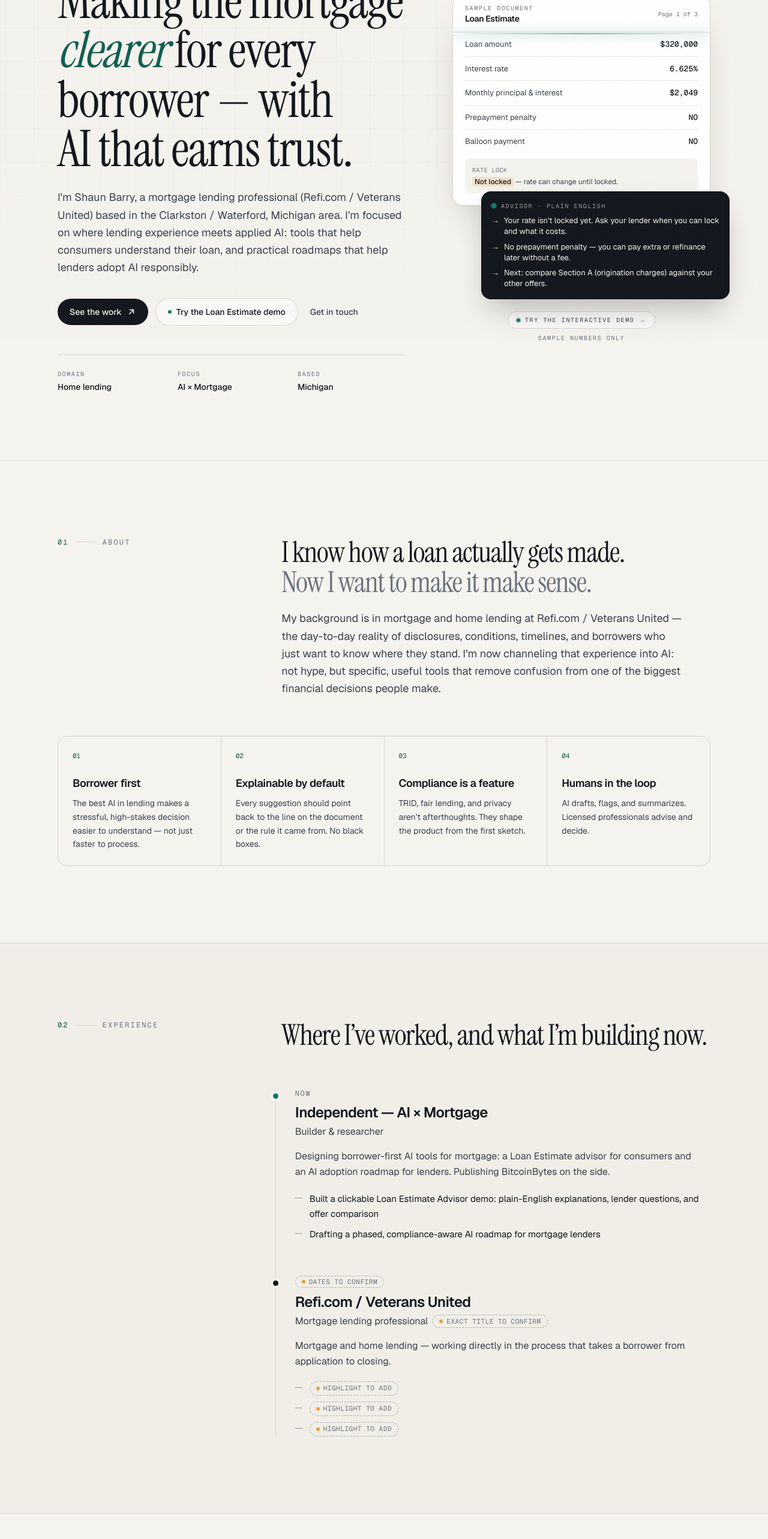
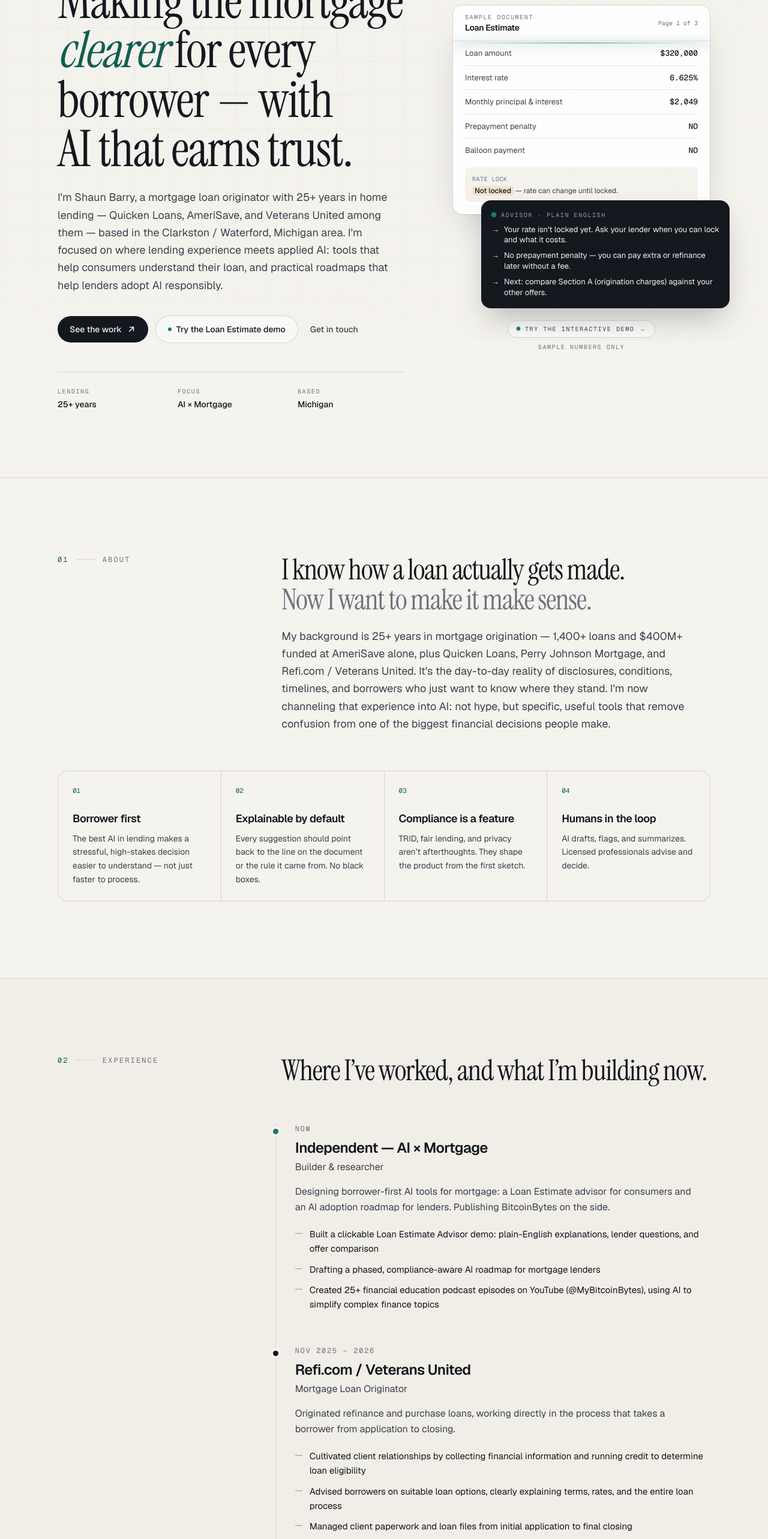
Before and after one commit to XBitcoinBytes/shaun-barry-portfolio, a Next.js app: page / in a window 1280 px wide. Shown: the part 234-2800 px from the top of the page at 60% size. Built offline with nearby package versions, Linux system fonts and the light colour scheme.

Commit message:
Fill portfolio from resume: experience, certs, YouTube, PDF

```diff
--- a/src/app/page.tsx
+++ b/src/app/page.tsx
@@ -66,7 +66,8 @@ export default function Home() {
                 className="reveal mt-6 max-w-xl text-lg leading-relaxed text-ink-2 text-pretty"
                 style={{ ["--d" as string]: "160ms" }}
               >
-                I&apos;m Shaun Barry, a mortgage lending professional (Refi.com / Veterans United) based in the{" "}
+                I&apos;m Shaun Barry, a mortgage loan originator with 25+ years in home lending — Quicken Loans,
+                AmeriSave, and Veterans United among them — based in the{" "}
                 {profile.location} area. I&apos;m focused on where lending experience meets applied AI: tools
                 that help consumers understand their loan, and practical roadmaps that help lenders adopt AI responsibly.
               </p>
@@ -96,8 +97,8 @@ export default function Home() {
                 style={{ ["--d" as string]: "320ms" }}
               >
                 <div>
-                  <dt className="font-mono text-[10px] uppercase tracking-[0.16em] text-muted">Domain</dt>
-                  <dd className="mt-1 text-sm font-medium">Home lending</dd>
+                  <dt className="font-mono text-[10px] uppercase tracking-[0.16em] text-muted">Lending</dt>
+                  <dd className="mt-1 text-sm font-medium">25+ years</dd>
                 </div>
                 <div>
                   <dt className="font-mono text-[10px] uppercase tracking-[0.16em] text-muted">Focus</dt>
@@ -128,7 +129,8 @@ export default function Home() {
               }
               intro={
                 <>
-                  My background is in mortgage and home lending at Refi.com / Veterans United — the day-to-day
+                  My background is 25+ years in mortgage origination — 1,400+ loans and $400M+ funded at AmeriSave
+                  alone, plus Quicken Loans, Perry Johnson Mortgage, and Refi.com / Veterans United. It&apos;s the day-to-day
                   reality of disclosures, conditions, timelines, and borrowers who just want to know where they
                   stand. I&apos;m now channeling that experience into AI: not hype, but specific, useful tools
                   that remove confusion from one of the biggest financial decisions people make.
@@ -180,6 +182,7 @@ export default function Home() {
                     )}
                   </p>
                   <p className="mt-4 max-w-2xl leading-relaxed text-ink-2">{r.summary}</p>
+                  {r.highlights.length > 0 && (
                   <ul className="mt-5 space-y-2.5">
                     {r.highlights.map((h, j) => (
                       <li key={j} className="flex gap-3 text-[15px] leading-relaxed">
@@ -188,6 +191,7 @@ export default function Home() {
                       </li>
                     ))}
                   </ul>
+                  )}
                 </li>
               ))}
             </ol>
@@ -294,7 +298,8 @@ export default function Home() {
                 </h3>
                 <p className="mt-4 leading-relaxed text-ink-2">
                   Sound, accurate, unbiased Bitcoin information in small, digestible pieces. A website with price
-                  alerts and a newsletter, plus a companion account on X.
+                  alerts and a newsletter, 25+ financial education podcast episodes on YouTube, and a daily
+                  companion account on X. Offline, I promote financial education through the Clarkston Bitcoin Meetup Group.
                 </p>
                 <div className="mt-6 rounded-2xl border border-line bg-paper/60 p-5">
                   <p className="font-mono text-[10px] uppercase tracking-[0.16em] text-muted">Editorial standard</p>
@@ -320,6 +325,14 @@ export default function Home() {
                     className="group inline-flex items-center gap-2 rounded-full border border-ink/15 px-4 py-2.5 text-sm font-medium transition-colors hover:border-ink/40"
                   >
                     @xbitcoinbytes on X <Arrow />
+                  </a>
+                  <a
+                    href={links.youtube}
+                    target="_blank"
+                    rel="noopener noreferrer"
+                    className="group inline-flex items-center gap-2 rounded-full border border-ink/15 px-4 py-2.5 text-sm font-medium transition-colors hover:border-ink/40"
+                  >
+                    YouTube · @MyBitcoinBytes <Arrow />
                   </a>
                 </div>
               </article>
@@ -381,6 +394,16 @@ export default function Home() {
                       <dt className="text-xs text-muted">{c.label}</dt>
                       <dd className="mt-1 text-[15px] font-medium">
                         {c.value ?? <ToConfirm>To add</ToConfirm>}
+                        {c.href ? (
+                          <a
+                            href={c.href}
+                            target="_blank"
+                            rel="noopener noreferrer"
+                            className="mt-1.5 block text-xs font-normal text-accent underline-offset-4 hover:underline"
+                          >
+                            View all on LinkedIn ↗
+                          </a>
+                        ) : null}
                       </dd>
                     </div>
                   ))}
--- a/src/content/profile.ts
+++ b/src/content/profile.ts
@@ -7,7 +7,7 @@
 export const profile = {
   name: "Shaun Barry",
   location: "Clarkston / Waterford, Michigan",
-  headline: "Mortgage lending professional building toward AI × mortgage.",
+  headline: "Mortgage loan originator with 25+ years in home lending, now building borrower-first AI for mortgage.",
   nmlsId: "30170",
   openTo: "Open to full-time, base-salary roles",
 
@@ -17,7 +17,7 @@ export const profile = {
   linkedin: "https://www.linkedin.com/in/barryshaun/" as string | null,
   github: null as string | null, // full URL once verified
   photo: null as string | null, // e.g. "/shaun.jpg" placed in /public
-  resumePdf: null as string | null, // e.g. "/Shaun-Barry-Resume.pdf" placed in /public
+  resumePdf: "/Shaun-Barry-Resume.pdf" as string | null,
 };
 
 export type Role = {
@@ -40,22 +40,79 @@ export const experience: Role[] = [
     highlights: [
       "Built a clickable Loan Estimate Advisor demo: plain-English explanations, lender questions, and offer comparison",
       "Drafting a phased, compliance-aware AI roadmap for mortgage lenders",
+      "Created 25+ financial education podcast episodes on YouTube (@MyBitcoinBytes), using AI to simplify complex finance topics",
     ],
   },
   {
     org: "Refi.com / Veterans United",
-    title: null,
-    dates: null,
+    title: "Mortgage Loan Originator",
+    dates: "Nov 2025 – 2026",
     summary:
-      "Mortgage and home lending — working directly in the process that takes a borrower from application to closing.",
-    highlights: [null, null, null],
+      "Originated refinance and purchase loans, working directly in the process that takes a borrower from application to closing.",
+    highlights: [
+      "Cultivated client relationships by collecting financial information and running credit to determine loan eligibility",
+      "Advised borrowers on suitable loan options, clearly explaining terms, rates, and the entire loan process",
+      "Managed client paperwork and loan files from initial application to final closing",
+    ],
+  },
+  {
+    org: "Perry Johnson Mortgage",
+    title: "Executive Mortgage Loan Originator · Remote",
+    dates: "Apr 2024 – Apr 2025",
+    summary: "FHA, VA, Conventional, and Jumbo origination with AI-assisted workflows.",
+    highlights: [
+      "Streamlined origination and underwriting with AI tools, reducing processing times by 25%",
+      "Ran data-driven risk assessments while achieving a 95% client satisfaction rate",
+    ],
+  },
+  {
+    org: "AmeriSave Mortgage Corp",
+    title: "Senior Mortgage Loan Originator – Chat Team · Remote",
+    dates: "Mar 2010 – Mar 2024",
+    summary:
+      "High-volume digital originator — most production came through online and chat channels.",
+    highlights: [
+      "Originated and closed 1,400+ residential mortgage loans totaling $400M+, managing a 70+ client pipeline in Salesforce, Botsplash, and LendingTree",
+      "Funded $80M+ in 2020, ranking in the top 5% of U.S. mortgage originators",
+      "Maintained a 95%+ client satisfaction rating with repeat and referral business",
+      "Held active mortgage licenses in 24 states",
+    ],
+  },
+  {
+    org: "Quicken Loans",
+    title: "Executive Mortgage Banker – Chat Team · Troy, MI",
+    dates: "Mar 2005 – Feb 2010",
+    summary: "Personalized mortgage solutions with long-term client relationships and repeat business.",
+    highlights: [
+      "Originated $36M+ in annual loan funding, consistently exceeding sales and performance targets",
+      "Pioneered adoption of chat to improve client communication and streamline loan processing",
+    ],
+  },
+  {
+    org: "Earlier career",
+    title: "Wells Fargo · Home Quarters · Citizens Mortgage",
+    dates: "Before 2005",
+    summary:
+      "Sr. Home Mortgage Consultant at Wells Fargo, Director of Mortgage Banking at Home Quarters, and Presidents Club Loan Officer at Citizens Mortgage Inc.",
+    highlights: [],
   },
 ];
 
-export const credentials = [
+export type Credential = { label: string; value: string | null; href?: string };
+
+export const credentials: Credential[] = [
   { label: "NMLS ID", value: profile.nmlsId },
-  { label: "Education", value: null as string | null },
-  { label: "Certifications", value: null as string | null },
+  {
+    label: "Licensed MLO (NMLS)",
+    value: "AL, CA, CO, ID, IL, MI, MN, MT, SC, SD, TN, WA — plus 12 previous licenses eligible for reinstatement",
+  },
+  {
+    label: "Certifications",
+    value:
+      "18 Generative AI & Prompt Engineering certifications (IBM, Google, Pragmatic AI) · Certified Bitcoin Professional (CBP) – C4 · Bitcoin & Cryptocurrencies – UC Berkeley, 2022",
+    href: "https://www.linkedin.com/in/barryshaun/details/certifications/",
+  },
+  { label: "Education", value: "Cincinnati State — coursework in Marketing" },
 ];
 
 export const skills = {
@@ -73,10 +130,21 @@ export const skills = {
     "Human-in-the-loop process design",
     "Responsible AI & fair-lending awareness",
   ],
-  tools: null as string[] | null, // e.g. LOS / CRM / pricing engines — to confirm
+  tools: [
+    "Encompass",
+    "Salesforce",
+    "Botsplash",
+    "Loan-Sifter",
+    "DocuSign",
+    "HubSpot",
+    "Microsoft Office",
+    "CRM & digital lending platforms",
+    "Fintech & AI-driven tools",
+  ] as string[] | null,
 };
 
 export const links = {
   bitcoinBytesSite: "https://bitcoinbytes.org",
   bitcoinBytesX: "https://x.com/xbitcoinbytes",
+  youtube: "https://www.youtube.com/@MyBitcoinBytes",
 };
```
Also changed, not shown: 1 other file (tests, documents, lock files or other folders).
